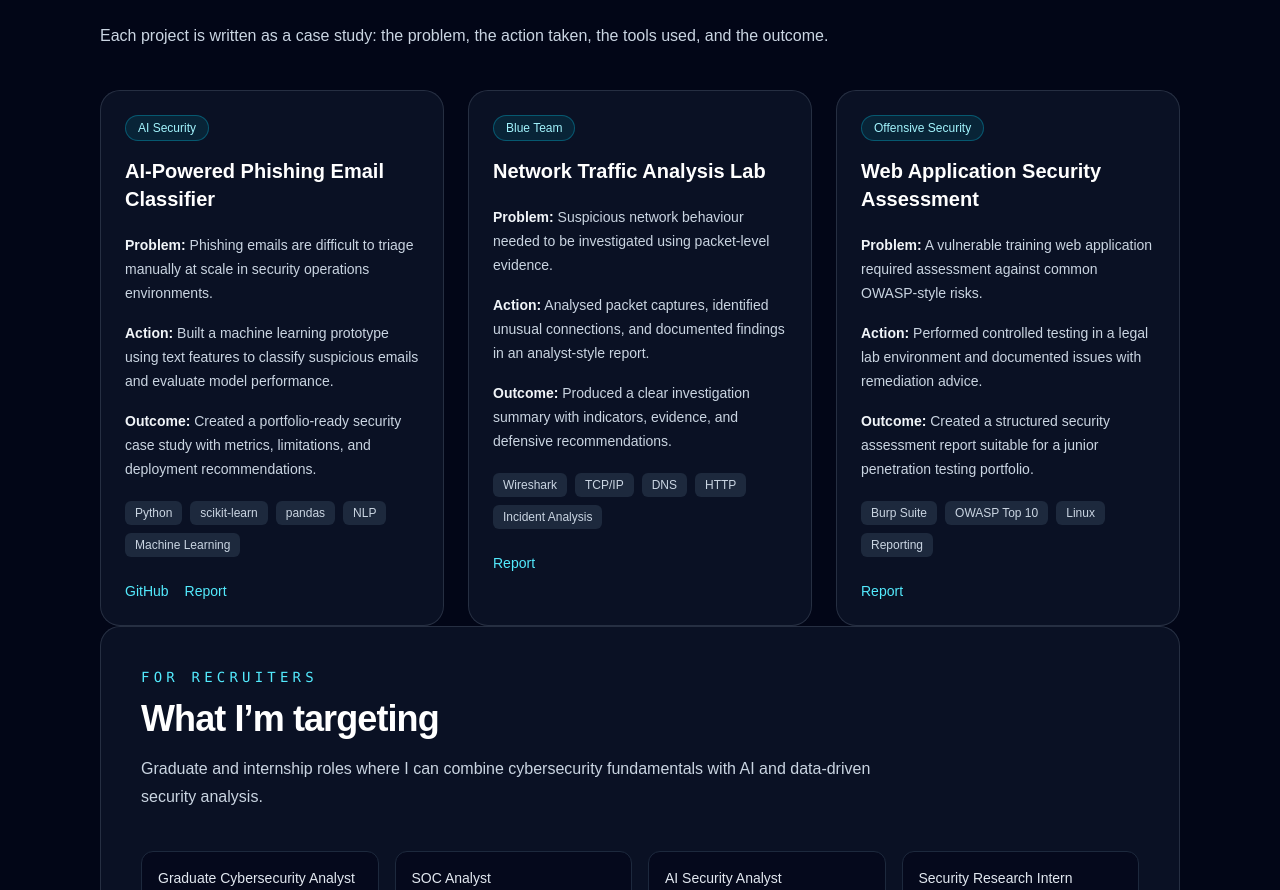
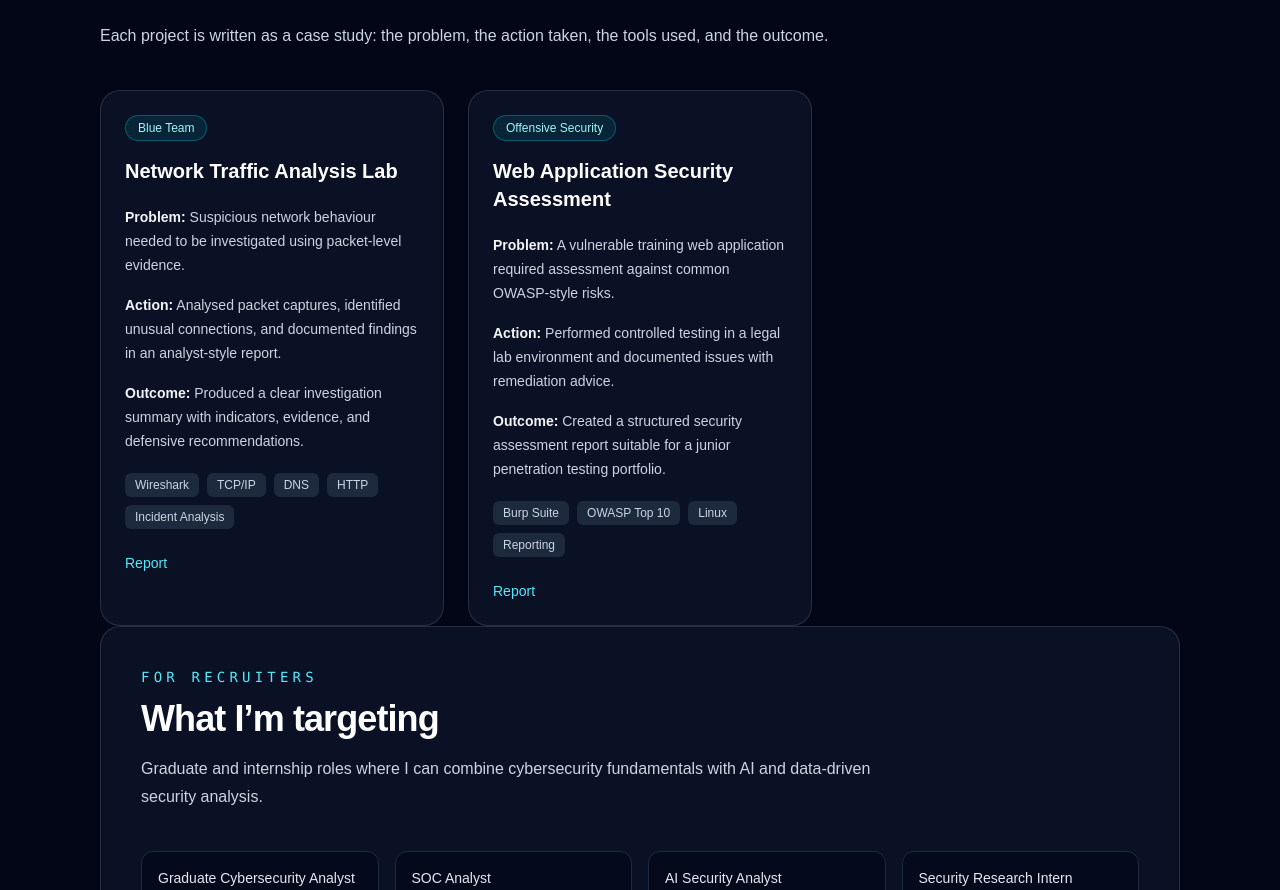
Before and after one commit to Karthikaaah/karthika-portfolio, a Next.js app: page / in a window 1280 px wide. Shown: the part 811-1701 px from the top of the page. Built offline with nearby package versions, Linux system fonts and the light colour scheme.

Commit message:
Update projects.ts

```diff
--- a/data/projects.ts
+++ b/data/projects.ts
@@ -13,21 +13,7 @@ export type Project = {
 };
 
 export const projects: Project[] = [
-  {
-    title: "AI-Powered Phishing Email Classifier",
-    category: "AI Security",
-    problem:
-      "Phishing emails are difficult to triage manually at scale in security operations environments.",
-    action:
-      "Built a machine learning prototype using text features to classify suspicious emails and evaluate model performance.",
-    outcome:
-      "Created a portfolio-ready security case study with metrics, limitations, and deployment recommendations.",
-    tools: ["Python", "scikit-learn", "pandas", "NLP", "Machine Learning"],
-    links: {
-      github: "#",
-      report: "#",
-    },
-  },
+
   {
     title: "Network Traffic Analysis Lab",
     category: "Blue Team",
```
